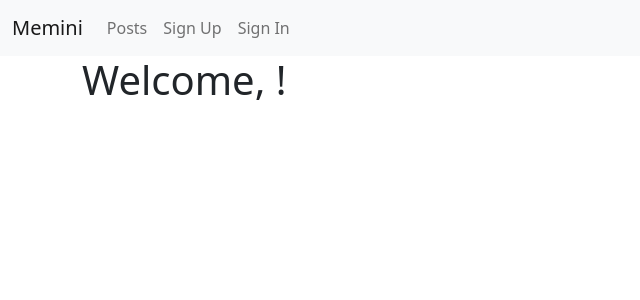
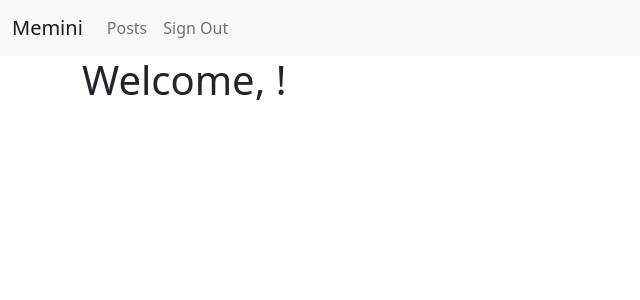
Before and after one commit to felipe-canever-fernandes/memini_web_mvc, a PHP site: page /index.php in a window 1280 px wide. Shown: the top 300 px of the page, without its empty margins (0-640 px from the left). Run offline with PHP 8.4, Linux system fonts and the light colour scheme; the visitor is signed in with stand-in values (Sample User, id 1).

Commit message:
Display signout link if signed in

```diff
--- a/app/views/base.twig
+++ b/app/views/base.twig
@@ -33,12 +33,18 @@
                 <li class="nav-item">
                     <a class="nav-link" href="/posts">Posts</a>
                 </li>
+                {% if session.user is not defined %}
                     <li class="nav-item">
                         <a class="nav-link" href="/signup">Sign Up</a>
                     </li>
                     <li class="nav-item">
                         <a class="nav-link" href="/signin">Sign In</a>
                     </li>
+                {% else %}
+                    <li class="nav-item">
+                        <a class="nav-link" href="/signin/signout">Sign Out</a>
+                    </li>
+                {% endif %}
             </ul>
         </div>
     </div>
```
Lines whose indentation alone changed are shown as unchanged.
